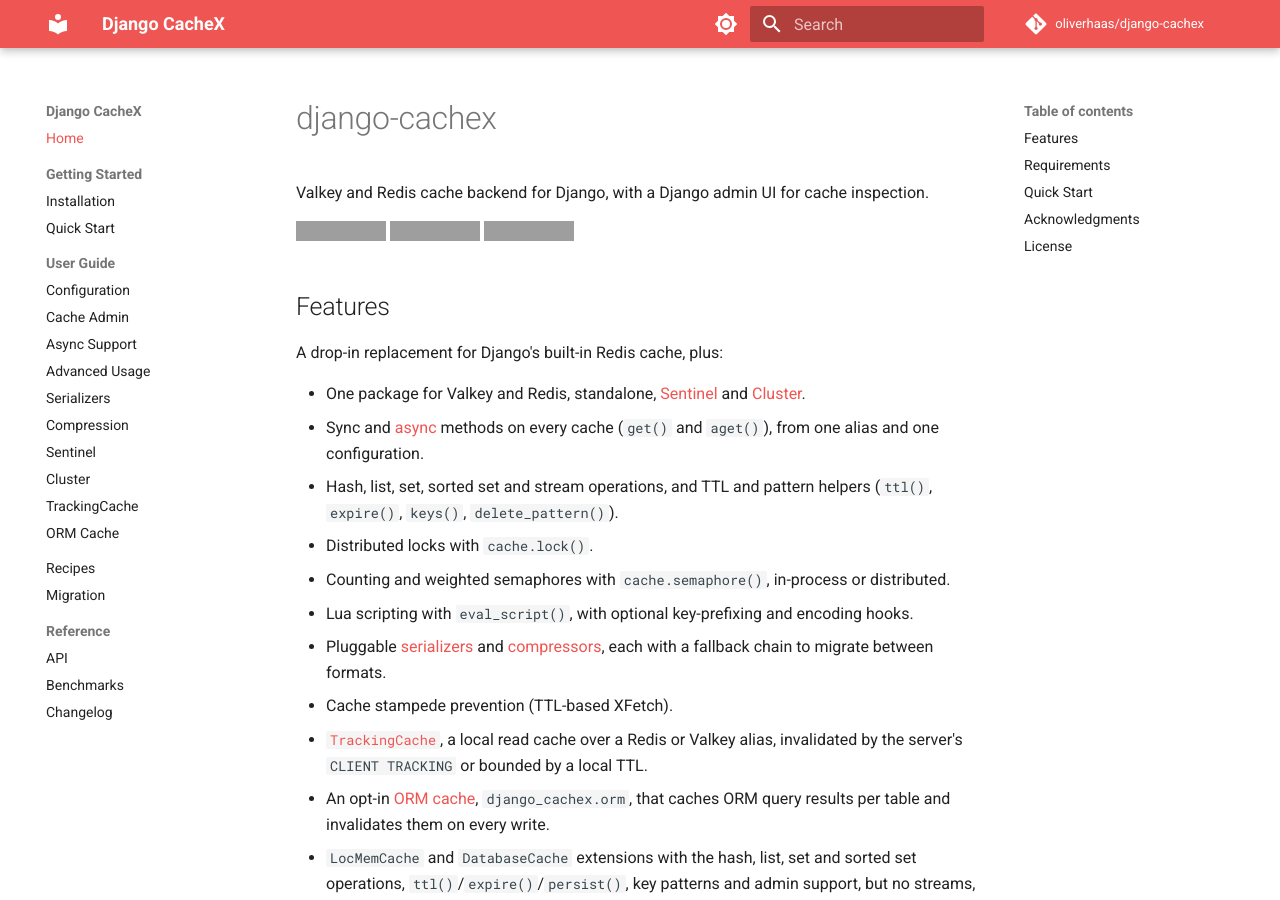
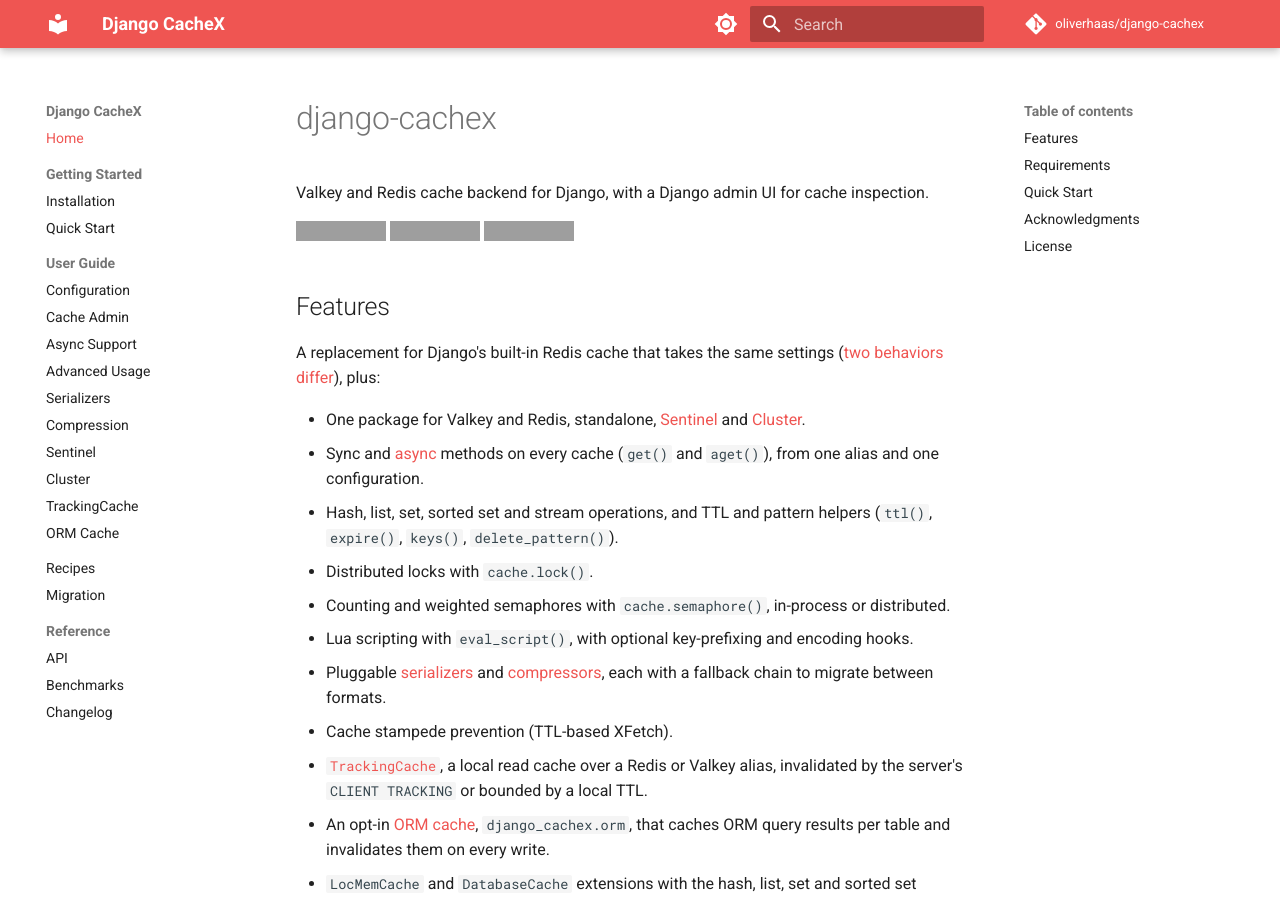
Before and after one commit to oliverhaas/django-cachex, an MkDocs documentation site: the page built from docs/index.md, in a window 1280 px wide and 900 px high. Built offline with MkDocs 1.6.1 and Material for MkDocs 9.7.7, drawn with Linux system fonts in a browser that asks for light colours; comment, search, counter and statistics services are not loaded; the version menu is left out; grey boxes are pictures that could not be loaded.

Commit message:
docs: link the two behavior differences from the drop-in claim
The docs home called the package a drop-in replacement for Django's Redis
cache, while the migration guide lists two behaviors that differ: incr()
on a missing key and the scope of clear(). The home page now says it
takes the same settings and links those differences.

```diff
--- a/docs/index.md
+++ b/docs/index.md
@@ -8,7 +8,7 @@
 
 ## Features
 
-A drop-in replacement for Django's built-in Redis cache, plus:
+A replacement for Django's built-in Redis cache that takes the same settings ([two behaviors differ](migration.md#from-djangos-built-in-cache-backend)), plus:
 
 - One package for Valkey and Redis, standalone, [Sentinel](user-guide/sentinel.md) and [Cluster](user-guide/cluster.md).
 - Sync and [async](user-guide/async.md) methods on every cache (`get()` and `aget()`), from one alias and one configuration.
```
